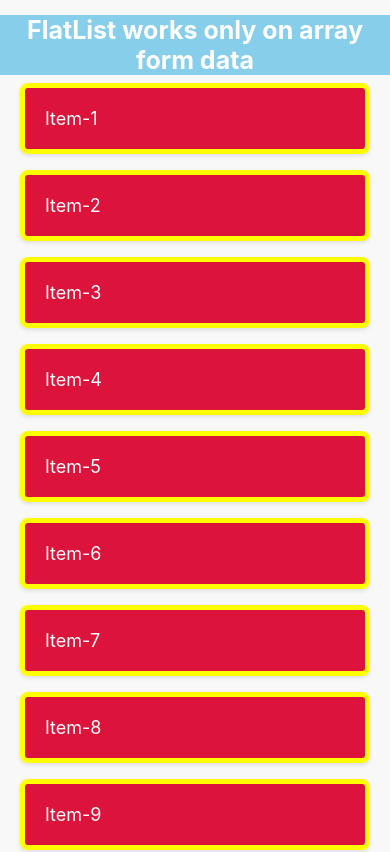
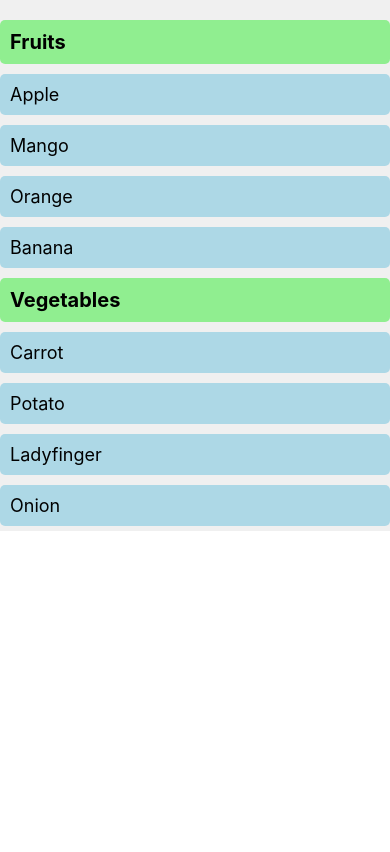
Before and after one commit to inazarm/Learning_RN1, a React Native app: screen / in a window 390 px wide. Shown: the top 852 px of the page. Built offline with nearby package versions, Linux system fonts and the light colour scheme.

Commit message:
SectionList Component | Display Nested Array Data

```diff
--- a/App.jsx
+++ b/App.jsx
@@ -6,6 +6,7 @@
 import InputText from './src/components/InputText'
 import Style from './src/components/Style'
 import FlatListScreen from './src/components/FlatListScreen'
+import SectionListScreen from './src/components/SectionListScreen'
 
 // import First from './src/components/first'
 
@@ -18,7 +19,8 @@
         {/* <Props/> */}
         {/* <InputText/> */}
         {/* <Style/> */}
-        <FlatListScreen/>
+        {/* <FlatListScreen/> */}
+        <SectionListScreen/>
     </View>
     )
 }
--- /dev/null
+++ b/src/components/SectionListScreen.jsx
@@ -0,0 +1,73 @@
+import { View, Text, SectionList, StyleSheet } from 'react-native'
+import React from 'react'
+
+const listItems=[
+    {
+        title:'Fruits',
+        data:[
+            {id:1,name:'Apple'},
+            {id:2,name:'Mango'},
+            {id:3,name:'Orange'},
+            {id:4,name:'Banana'},
+        ]
+    },
+    {
+        title:'Vegetables',
+        data:[
+            {id:1,name:'Carrot'},
+            {id:2,name:'Potato'},
+            {id:3,name:'Ladyfinger'},
+            {id:4,name:'Onion'},
+        ]
+    }
+]
+const SectionListScreen = () => {
+    const renderItem=({item})=>(
+        <View style={styles.item}>
+            <Text style={styles.title}>{item.name}</Text>
+        </View>
+    );
+    const renderSectionHeader=({section})=>(
+        <View style={styles.header}>
+            <Text style={styles.headerTitle}>{section.title}</Text>
+        </View>
+    );
+  return (
+    <View style={styles.container}>
+        <SectionList
+            sections={listItems}
+            renderItem={renderItem}
+            renderSectionHeader={renderSectionHeader}
+            keyExtractor={(item)=>item.id}
+        />
+    </View>
+  )
+}
+
+const styles=StyleSheet.create({
+    container:{
+        backgroundColor:'#f0f0f0',
+        paddingTop:15
+    },
+    item:{
+        backgroundColor:'#add8e6',
+        padding:10,
+        marginVertical:5,
+        borderRadius:5
+    },
+    title:{
+        fontSize:18,
+
+    },
+    header:{
+        backgroundColor:'#90ee90',
+        padding:10,
+        borderRadius:5,
+        marginVertical:5
+    },
+    headerTitle:{
+        fontSize:20,
+        fontWeight:'bold'
+    },
+});
+export default SectionListScreen
```
